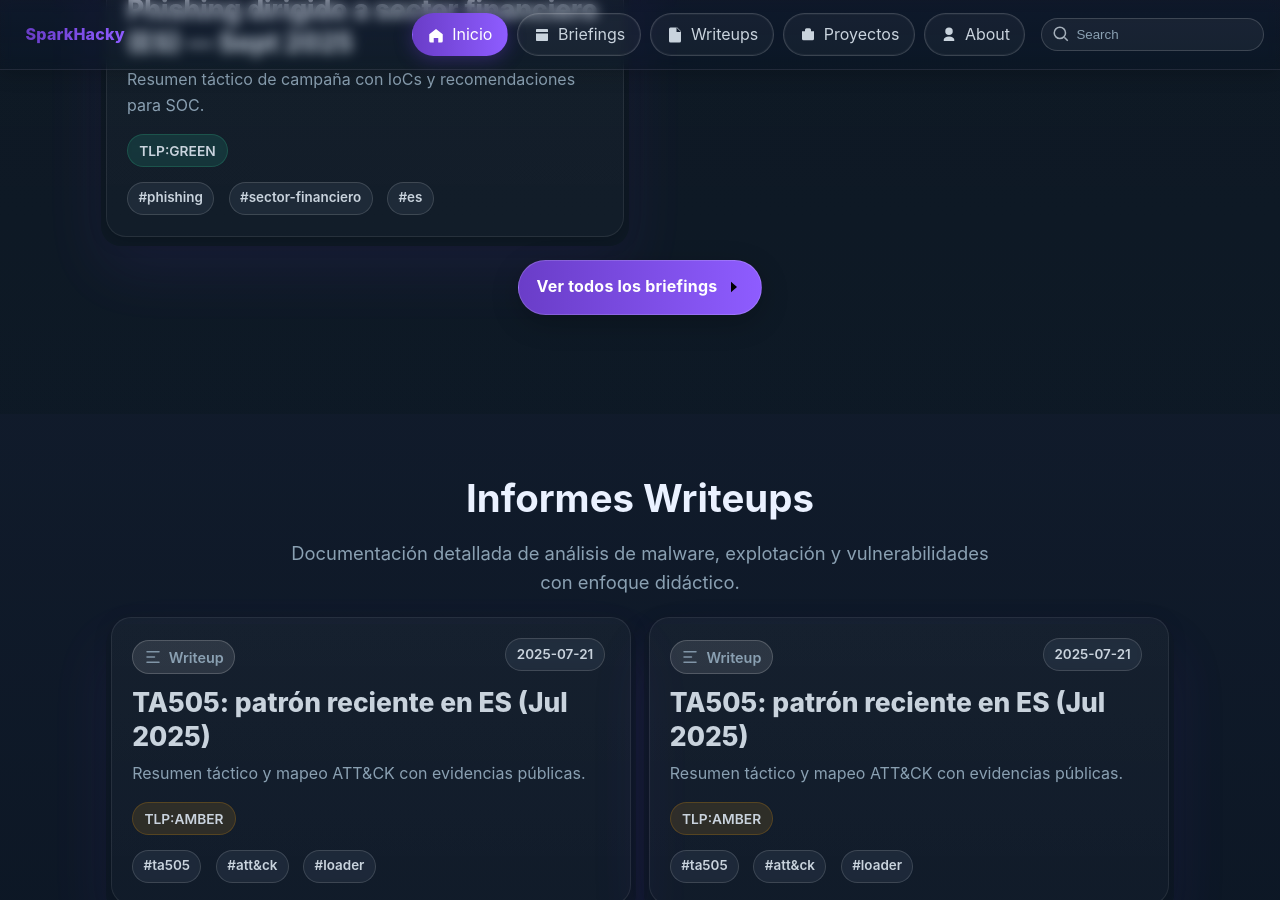
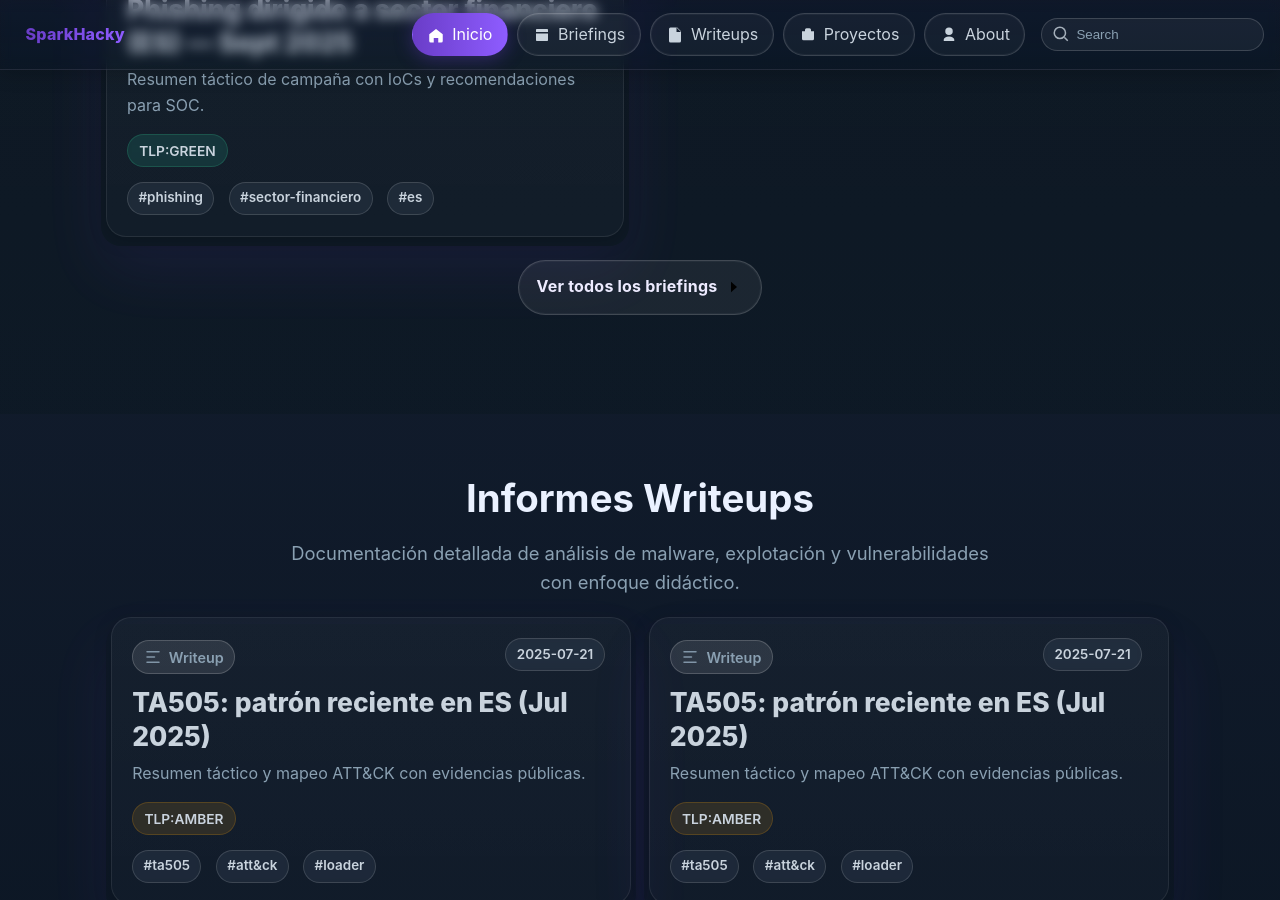
Before and after one commit to Sparkhacky/sparkhacky.github.io, a Jekyll site: the page built from index.html, in a window 1280 px wide and 900 px high, scrolled down 962 px. Built offline with Jekyll 4.4.1, drawn with Linux system fonts in a browser that asks for light colours.

Commit message:
Update design.css

```diff
--- a/assets/css/design.css
+++ b/assets/css/design.css
@@ -436,8 +436,7 @@ a:hover, .site-nav a:hover, .pill-nav:hover, .btn:hover{ text-decoration:none }
               linear-gradient(135deg,var(--accent),var(--accent-2));
   box-shadow: 0 0 0 2px rgba(255,255,255,.18) inset, 0 0 8px rgba(142,92,255,.45);
 }
-.pill-cta .i{ width: 18px; height: 18px; display: inline-flex; align-items: center; justify-content: center; }
-.pill-cta:hover{ filter: brightness(1.06); box-shadow: 0 8px 24px rgba(106,61,200,.32); }
+
 
 /* Asegura aire extra en móviles muy pequeños */
 @media (max-width: 420px){
@@ -876,13 +875,7 @@ a{ text-decoration:none }
 
 /* CTA bajo cada bloque (estilo píldora) */
 .section-cta{ display:flex; justify-content:center; margin-top: 1.4rem; }
-.pill-cta{
-  display:inline-flex; align-items:center; gap:.5rem;
-  padding:.85rem 1.15rem; border-radius: 999px;
-  background: linear-gradient(90deg, var(--accent), var(--accent-2));
-  color:#fff; text-decoration:none; box-shadow: var(--shadow-md);
-}
-.pill-cta .i{ width: 18px; height: 18px; }
+
 
 /* Enlaces dentro de cards o nav: sin subrayado al hover del bloque */
 .card a:hover, .pill-cta:hover, .btn:hover { text-decoration: none; }
```
